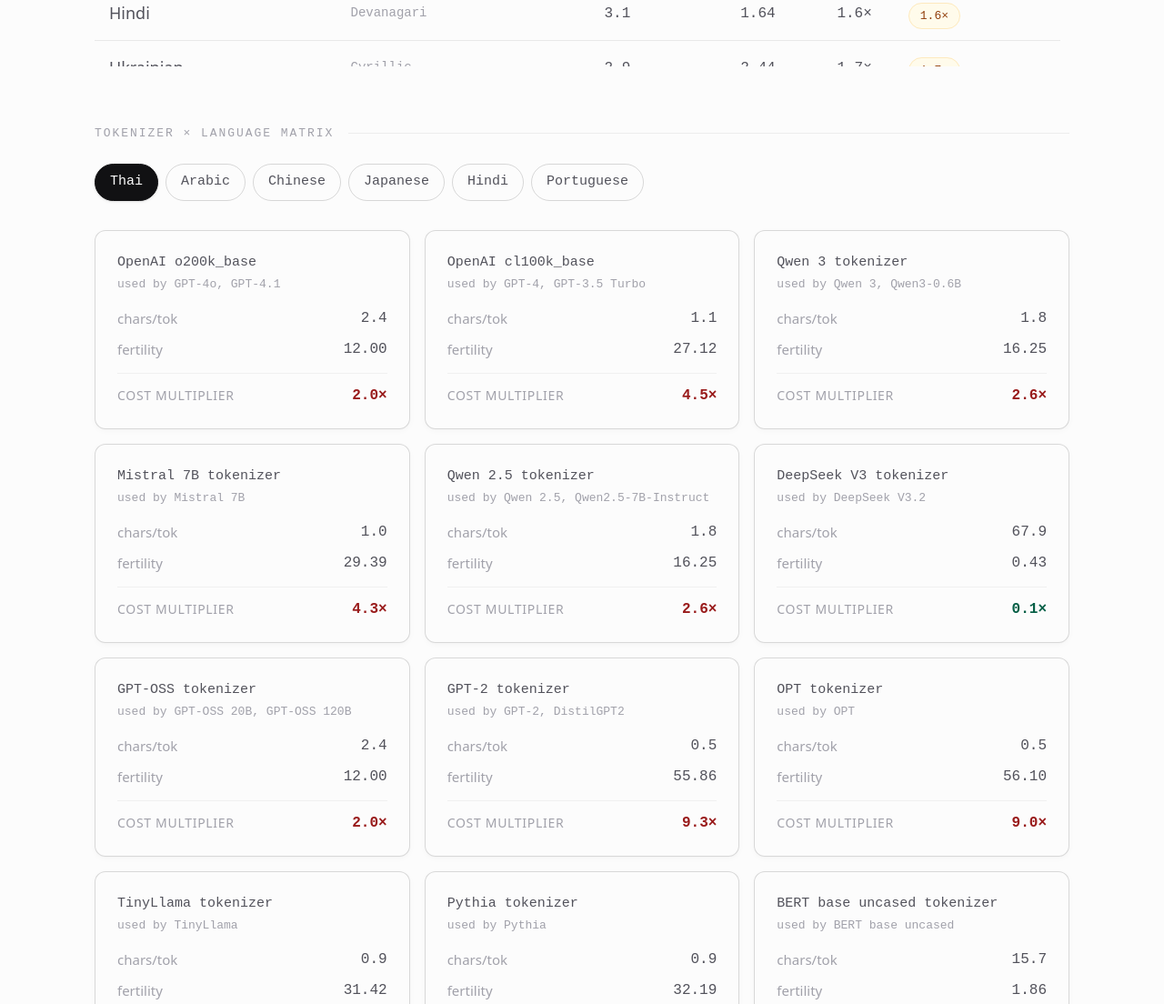
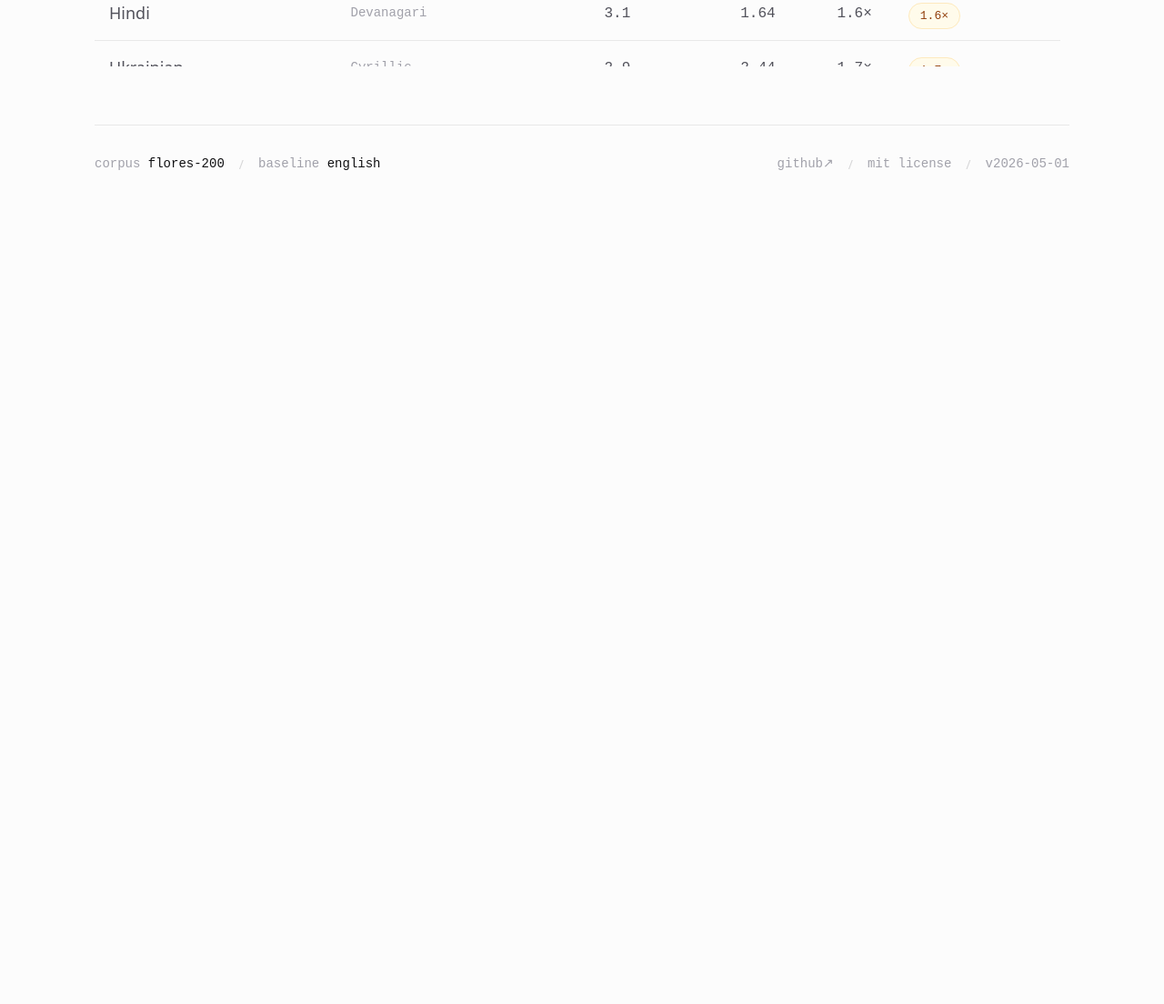
Before and after one commit to inimaz/mothertoken, an Astro site in the folder web/: page /benchmark in a window 1280 px wide. Shown: the part 1006-2110 px from the top of the page at 91% size. After the commit the page ends 1341 px from the top, so only its background shows below. Built offline with nearby package versions, Linux system fonts and the light colour scheme; Astro itself is replaced by a stand-in of ours.

Commit message:
fix(UI): methodology cleanup

```diff
--- a/web/src/components/Footer.astro
+++ b/web/src/components/Footer.astro
@@ -1,7 +1,6 @@
 ---
 import benchmark from "../data/benchmark";
-
-const GITHUB_URL = "https://github.com/inimaz/mothertoken";
+import { GITHUB_URL, FLORES_URL} from "../constants";
 ---
 
 <footer
@@ -9,7 +8,7 @@
 >
   <div class="flex gap-4">
     <span class="font-mono text-[14px] text-text-tertiary"
-      >corpus <span class="text-text">flores-200</span>
+      >corpus <span class="text-text"><a href={FLORES_URL} target="_blank" rel="noopener noreferrer">flores-200</a></span>
     </span>
     <span class="text-[14px] text-border-strong">/</span>
     <span class="font-mono text-[14px] text-text-tertiary"
--- /dev/null
+++ b/web/src/constants.ts
@@ -0,0 +1,4 @@
+const GITHUB_URL = "https://github.com/inimaz/mothertoken";
+const MOTHERTOKEN_BENCHMARK_DOCS_URL = "https://github.com/inimaz/mothertoken/blob/main/docs/benchmarking.md";
+const FLORES_URL = "https://huggingface.co/datasets/openlanguagedata/flores_plus";
+export { GITHUB_URL, MOTHERTOKEN_BENCHMARK_DOCS_URL, FLORES_URL };
--- a/web/src/pages/benchmark.astro
+++ b/web/src/pages/benchmark.astro
@@ -6,7 +6,6 @@
 import benchmark from '../data/benchmark';
 
 const benchmarkJSON = JSON.stringify(benchmark);
-const matrixLangs = ['tha', 'ara', 'zho', 'jpn', 'hin', 'por'];
 const tokenizerOptions = Object.entries(benchmark.models).sort(([, a], [, b]) =>
   a.name.localeCompare(b.name)
 );
@@ -62,21 +61,6 @@
       </table>
     </div>
 
-    <div class="flex items-center gap-4 mb-6 mt-16 animate-fade-in-up stagger-3">
-      <span class="font-mono text-[13px] tracking-[.15em] text-text-tertiary uppercase whitespace-nowrap">tokenizer × language matrix</span>
-      <span class="flex-1 h-[1px] bg-border-strong opacity-40"></span>
-    </div>
-
-    <div class="flex flex-wrap gap-2 mb-8 animate-fade-in-up stagger-3" id="matrix-chips">
-      {matrixLangs.map((lid, i) => (
-        <button class:list={['font-mono text-[15px] px-4 py-2 rounded-full border transition-all duration-300 cursor-pointer select-none matrix-chip', i === 0 ? 'bg-text text-bg border-text shadow-sm' : 'bg-transparent text-text-secondary border-border-strong hover:text-text hover:border-border-strong hover:bg-border/50']} data-lang={lid}>
-          {benchmark.languages[lid].name}
-        </button>
-      ))}
-    </div>
-
-    <div class="grid grid-cols-1 sm:grid-cols-2 md:grid-cols-3 gap-4 animate-fade-in-up stagger-4" id="matrix-grid"></div>
-
     <Footer />
   </div>
 </Base>
@@ -112,10 +96,6 @@
     ), MODELS[0]);
   }
 
-  function textColorClass(r) {
-    return r <= 1.3 ? 'text-good-text' : r <= 2.0 ? 'text-mid-text' : 'text-bad-text';
-  }
-
   function badge(r) {
     const cls = r <= 1.3
       ? 'bg-good-bg text-good-text border-good/20'
@@ -123,20 +103,6 @@
       ? 'bg-mid-bg text-mid-text border-mid/20'
       : 'bg-bad-bg text-bad-text border-bad/20';
     return `<span class="font-mono text-[13px] px-3 py-1.5 rounded-full font-medium whitespace-nowrap border ${cls}">${r.toFixed(1)}×</span>`;
-  }
-
-  function escapeHTML(value) {
-    return String(value).replace(/[&<>"']/g, char => ({
-      '&': '&amp;',
-      '<': '&lt;',
-      '>': '&gt;',
-      '"': '&quot;',
-      "'": '&#39;',
-    })[char]);
-  }
-
-  function usedByText(model) {
-    return model.usedByExamples?.length ? model.usedByExamples.join(', ') : 'model family varies';
   }
 
   function renderTable() {
@@ -166,52 +132,9 @@
       </tr>`).join('');
   }
 
-  let activeLang = 'tha';
-
-  function renderMatrix() {
-    document.querySelectorAll('.matrix-chip').forEach(c => {
-      if (c.dataset.lang === activeLang) {
-        c.className = 'font-mono text-[15px] px-4 py-2 rounded-full border transition-all duration-300 cursor-pointer select-none matrix-chip bg-text text-bg border-text shadow-sm';
-      } else {
-        c.className = 'font-mono text-[15px] px-4 py-2 rounded-full border transition-all duration-300 cursor-pointer select-none matrix-chip bg-transparent text-text-secondary border-border-strong hover:text-text hover:border-border-strong hover:bg-border/50';
-      }
-    });
-
-    document.getElementById('matrix-grid').innerHTML = MODELS.map(mid => {
-      const model = benchmark.models[mid];
-      const d = benchmark.models[mid].metrics[activeLang] || { cpt: 0, fert: 0 };
-      const r = getRTC(mid, activeLang);
-      return `
-        <div class="bg-bg border border-border-strong rounded-xl p-6 shadow-[0_2px_8px_-2px_rgba(0,0,0,0.05),0_1px_2px_rgba(0,0,0,0.02)] hover:border-text/30 hover:shadow-md transition-all duration-300 ease-quint group cursor-default">
-          <div class="mb-4">
-            <div class="font-mono text-[15px] font-medium text-text-secondary group-hover:text-text transition-colors duration-300">${escapeHTML(model.name)}</div>
-            <div class="font-mono text-[13px] text-text-tertiary mt-1 leading-[1.35]">used by ${escapeHTML(usedByText(model))}</div>
-          </div>
-          <div class="flex flex-col gap-2.5">
-            <div class="flex justify-between items-center"><span class="text-[15px] text-text-tertiary">chars/tok</span><span class="font-mono text-[16px] font-medium text-text-secondary">${d.cpt.toFixed(1)}</span></div>
-            <div class="flex justify-between items-center"><span class="text-[15px] text-text-tertiary">fertility</span><span class="font-mono text-[16px] font-medium text-text-secondary">${d.fert.toFixed(2)}</span></div>
-            <div class="flex justify-between items-center pt-3 mt-1 border-t border-border/60"><span class="text-[14px] uppercase tracking-wider text-text-tertiary">cost multiplier</span><span class="font-mono text-[16px] font-semibold ${textColorClass(r)}">${r.toFixed(1)}×</span></div>
-          </div>
-        </div>`;
-    }).join('');
-  }
-
   document.getElementById('model-sel').addEventListener('change', renderTable);
   document.getElementById('sort-sel').addEventListener('change', renderTable);
-  document.querySelectorAll('.matrix-chips').forEach(c => {
-    // We already attach listeners on inline script block below correctly.
-    // Actually the previous code attaches listeners by querying .chip directly.
-  });
-
-  // Re-attach chip event listeners correctly:
-  document.querySelectorAll('.matrix-chip').forEach(c => {
-    c.addEventListener('click', () => {
-      activeLang = c.dataset.lang;
-      renderMatrix();
-    });
-  });
 
   document.getElementById('model-sel').value = highestRTCModel(detectLang());
   renderTable();
-  renderMatrix();
 </script>
--- a/web/src/pages/index.astro
+++ b/web/src/pages/index.astro
@@ -33,8 +33,7 @@
       <h1 class="text-[3.5rem] font-medium leading-[1.06] text-text mb-6 tracking-tight">Every model has a <span class="text-text-tertiary">native tongue.</span><br>The question is whether yours matches.</h1>
       <p class="text-[21px] text-text-secondary leading-[1.6] max-w-[680px] mb-12">
         Tokenizer efficiency is a proxy for how well a model understands your language.
-        The same content in Thai needs 2.8× more tokens than in English —
-        less effective context window, worse reasoning, higher cost multiplier.
+        <span id="hero-language-stat">Different tokenizers spend tokens differently across languages.</span>
       </p>
     </section>
 
@@ -121,6 +120,7 @@
   const languageSelect = document.getElementById('language-sel');
   const languageHint = document.getElementById('language-hint');
   const analysisLabel = document.getElementById('analysis-label');
+  const heroLanguageStat = document.getElementById('hero-language-stat');
   const viewTabs = document.querySelectorAll('[data-view-tab]');
   const viewPanels = document.querySelectorAll('[data-view-panel]');
   let activeLangId = benchmark.baseline;
@@ -194,6 +194,16 @@
     setAnalysisLabel();
   }
 
+  function setHeroLanguageStat(lang, rows) {
+    if (activeLangId === benchmark.baseline) {
+      heroLanguageStat.textContent = `${lang.name} is the 1.0x baseline for the comparison table.`;
+      return;
+    }
+
+    const worst = rows[rows.length - 1];
+    heroLanguageStat.textContent = `The same content in ${lang.name} might need ${worst.r.toFixed(1)}× as many tokens as English. This means less effective context window, worse reasoning, higher cost multiplier.`;
+  }
+
   function tokenizerLabel(model) {
     return `
       <div class="font-medium text-text-secondary group-hover:text-text transition-colors duration-300">${escapeHTML(model.name)}</div>
@@ -230,6 +240,7 @@
     }).sort((a, b) => a.r - b.r);
 
     const maxR = Math.max(...rows.map(x => x.r));
+    setHeroLanguageStat(lang, rows);
 
     document.getElementById('hero-body').innerHTML = rows.map((row, i) => `
       <tr class="group hover:bg-bg-secondary transition-colors duration-300 ease-quint cursor-default">
--- a/web/src/pages/methodology.astro
+++ b/web/src/pages/methodology.astro
@@ -3,6 +3,7 @@
 import Nav from "../components/Nav.astro";
 import AlphaBanner from "../components/AlphaBanner.astro";
 import Footer from "../components/Footer.astro";
+import { FLORES_URL, GITHUB_URL, MOTHERTOKEN_BENCHMARK_DOCS_URL } from "../constants";
 ---
 
 <Base title="mothertoken — methodology">
@@ -15,7 +16,7 @@
       <span class="section-rule"></span>
     </div>
     <div class="method-block">
-      <strong>FLORES-200</strong> (CC BY-SA 4.0, managed by OLDI / Meta FAIR). 1,012
+      <strong> <a href={FLORES_URL} target="_blank" rel="noopener noreferrer">FLORES-200</a></strong> (CC BY-SA 4.0, managed by OLDI / Meta FAIR). 1,012
       professionally translated sentences across 200 languages. We use the <strong
         >dev split</strong
       > for the public benchmark. The devtest split is kept as a private held-out
@@ -82,11 +83,8 @@
     </div>
     <div class="method-block">
       Each benchmark release is versioned by date and pins specific tokenizer
-      library versions. The benchmark script is published at <strong
-        >github.com/inimaz/mothertoken</strong
-      >. To reproduce: clone the repo, authenticate with Hugging Face if
-      needed, then run <code>mothertoken-benchmark --dry-run</code> and
-      <code>mothertoken-benchmark</code>.
+      library versions. The benchmark script is published at <strong><a href={GITHUB_URL} target="_blank" rel="noopener noreferrer">github.com/inimaz/mothertoken</a></strong>.
+      To reproduce it yourself, see the <strong><a href={MOTHERTOKEN_BENCHMARK_DOCS_URL} target="_blank" rel="noopener noreferrer">benchmarking documentation</a></strong> for detailed instructions.
     </div>
 
     <div class="section-head">
```
Also changed, not shown: web/README.md.
